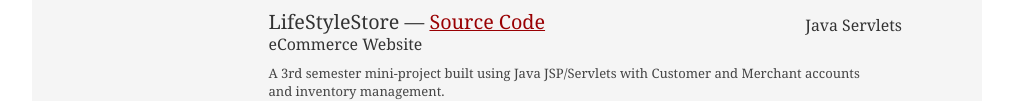
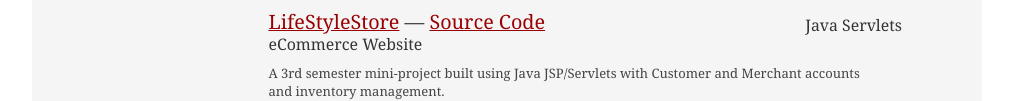
Before and after one commit to sameersidd/sameersidd, a plain HTML site: page index.html in a window 1280 px wide. Shown: the part 1311-1412 px from the top of the page, without its empty margins (133-1146 px from the left). Drawn offline with Linux system fonts and the light colour scheme.

Commit message:
Added Lifestylestore hosted link

```diff
--- a/index.html
+++ b/index.html
@@ -72,8 +72,8 @@
 									<div class="talent">
 										<h2>App Development</h2>
 										<p>
-											Build user-friendly applications using Electron and React Native
-											for desktop and mobile.
+											Build user-friendly applications using Electron and React
+											Native for desktop and mobile.
 										</p>
 									</div>
 
@@ -210,7 +210,12 @@
 
 									<div class="job last">
 										<h2>
-											LifeStyleStore &mdash;
+											<a
+												href="https://agile-river-35758.herokuapp.com/"
+												target="_blank"
+												>LifeStyleStore</a
+											>
+											&mdash;
 											<a
 												href="https://github.com/sameersidd/eCommerce-Java"
 												target="_blank"
```
